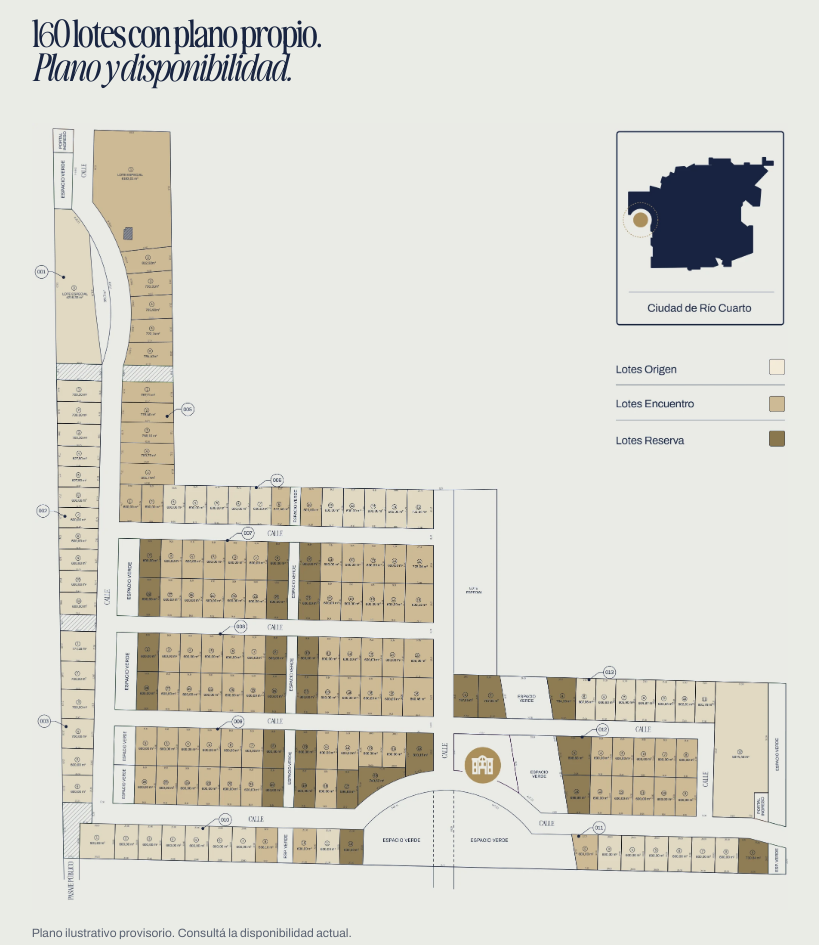
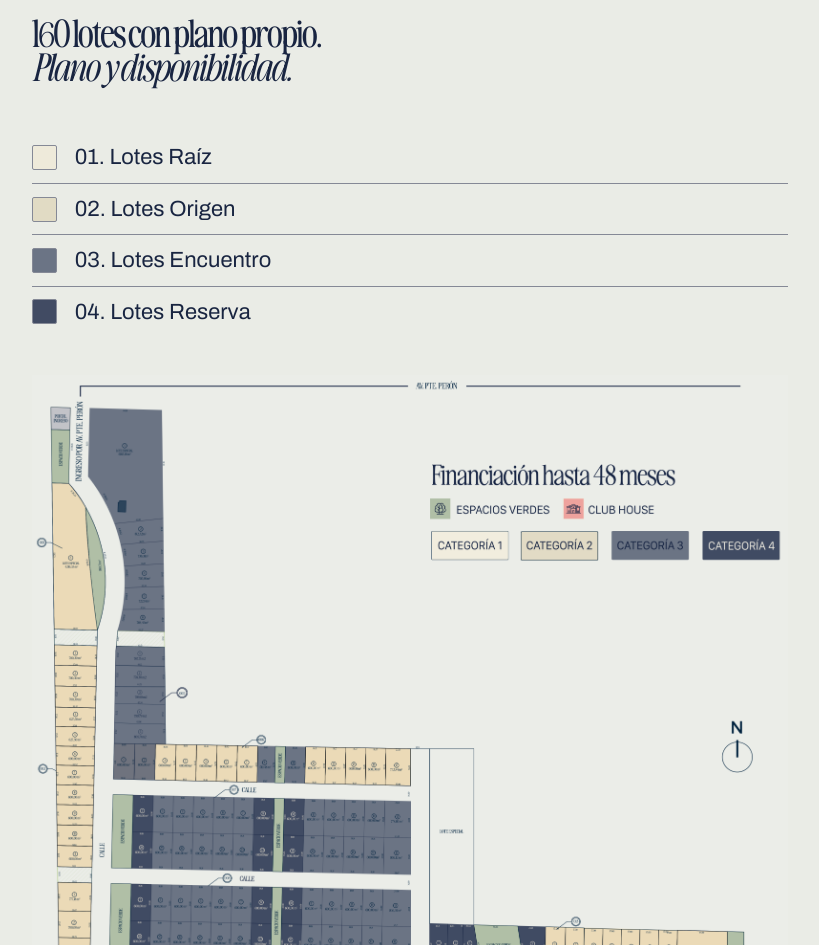
Before and after one commit to SofiaCrivisqui/estancia-vicentina-proyecto-, a plain HTML site: page estancia-vicentina/loteo.html in a window 1280 px wide. Shown: the part 1400-2345 px from the top of the page, without its empty margins (230-1049 px from the left). Drawn offline with Linux system fonts and the light colour scheme.

Commit message:
remplazando imagenes

```diff
--- a/estancia-vicentina/assets/css/styles.css
+++ b/estancia-vicentina/assets/css/styles.css
@@ -675,7 +675,65 @@ details p {
   padding:14px;
   text-decoration:none;
 }
+img.mapa-ubicacion {
+  display: block;
+  width: 100%;
+  height: auto;
+  max-height: none;
+  aspect-ratio: auto;
+  object-fit: contain;
+}
+leyenda-lotes {
+  width: 100%;
+  max-width: 340px;
+  margin: 28px 0;
+  color: #192641;
+}
 
+.leyenda-lotes__fila {
+  display: flex;
+  align-items: center;
+  gap: 18px;
+  padding: 12px 0;
+  border-bottom: 1px solid #858996;
+  font-size: 22px;
+  line-height: 1.2;
+}
+
+.leyenda-lotes__fila:last-child {
+  border-bottom: none;
+}
+
+.leyenda-lotes__color {
+  display: block;
+  flex: 0 0 25px;
+  height: 25px;
+  border: 1px solid #858996;
+  border-radius: 2px;
+}
+
+.lote-raiz {
+  background-color: #eeeada;
+}
+
+.lote-origen {
+  background-color: #e1dbc4;
+}
+
+.lote-encuentro {
+  background-color: #6b7485;
+}
+
+.lote-reserva {
+  background-color: #414b63;
+}
+
+img.mapa-ubicacion:hover {
+  transform: none;
+}
+.leyenda-lotes {
+  margin-top: 48px;
+}
 @media(min-width:2030px) {
   .hero {
     max-height:780px;
@@ -883,4 +941,25 @@ body[data-page="home"] .body-content>.split:first-child h2 {
   .person:hover .portrait {
     transform: scale(1.04);
   }
+    img.mapa-ubicacion {
+    transition: transform 0.8s ease;
+  }
+
+  img.mapa-ubicacion:hover {
+    transform: scale(1.015);
+  }
+    .plan-image {
+    transition: transform 0.8s ease;
+  }
+
+  .plan-image:hover {
+    transform: scale(1.015);
+  }
 }
+
+
+@media (max-width: 700px) {
+  .leyenda-lotes {
+    margin-top: 32px;
+  }
+}
--- a/estancia-vicentina/configuracion.js
+++ b/estancia-vicentina/configuracion.js
@@ -18,8 +18,8 @@ window.VICENTINA = {
     "pablo-aimar": "https://www.linkedin.com/"
   },
   "plano": {
-    "imagen": "assets/images/plano-provisorio.webp",
-    "provisorio": true
+    "imagen": "assets/images/plano.png",
+    "provisorio": false
   },
   "formularios": {
     "contactoEndpoint": "",
--- a/estancia-vicentina/loteo.html
+++ b/estancia-vicentina/loteo.html
@@ -71,10 +71,43 @@
             <span class="" data-content="plano">160 lotes con plano propio.</span>
             <em class="" data-content="plano_italica">Plano y disponibilidad.</em>
           </h2>
-          <a href="assets/images/plano-provisorio.webp" target="_blank" rel="noopener" data-plan-link data-track="plan_open" aria-label="Ampliar plano provisorio">
-            <img class="plan-image" src="assets/images/plano-provisorio.webp" alt="Plano provisorio del loteo. Consultar disponibilidad actual." loading="lazy" decoding="async">
-          </a>
-          <p class="plan-note">Plano ilustrativo provisorio. Consultá la disponibilidad actual.</p>
+<div class="leyenda-lotes" aria-label="Categorías de lotes">
+  <div class="leyenda-lotes__fila">
+    <span class="leyenda-lotes__color lote-raiz"></span>
+    <span>01. Lotes Raíz</span>
+  </div>
+
+  <div class="leyenda-lotes__fila">
+    <span class="leyenda-lotes__color lote-origen"></span>
+    <span>02. Lotes Origen</span>
+  </div>
+
+  <div class="leyenda-lotes__fila">
+    <span class="leyenda-lotes__color lote-encuentro"></span>
+    <span>03. Lotes Encuentro</span>
+  </div>
+
+  <div class="leyenda-lotes__fila">
+    <span class="leyenda-lotes__color lote-reserva"></span>
+    <span>04. Lotes Reserva</span>
+  </div>
+</div>
+
+<a
+  href="assets/images/plano.png"
+  data-plan-link
+  target="_blank"
+  rel="noopener noreferrer"
+>
+  <img
+    class="plan-image"
+    src="assets/images/plano.png"
+    alt="Plano de lotes de Estancia Vicentina"
+    loading="lazy"
+    decoding="async"
+  >
+</a>
+          <p class="plan-note">.</p>
         </section>
         <img class="wide" src="assets/images/clubhouse.webp" alt="Vista del clubhouse" loading="lazy" decoding="async">
         <section class="split">
```
Also changed, not shown: estancia-vicentina/index.html (+8 -1 lines), estancia-vicentina/assets/images/plano.png (added), estancia-vicentina/assets/images/ubicacion.webp.png (added).
